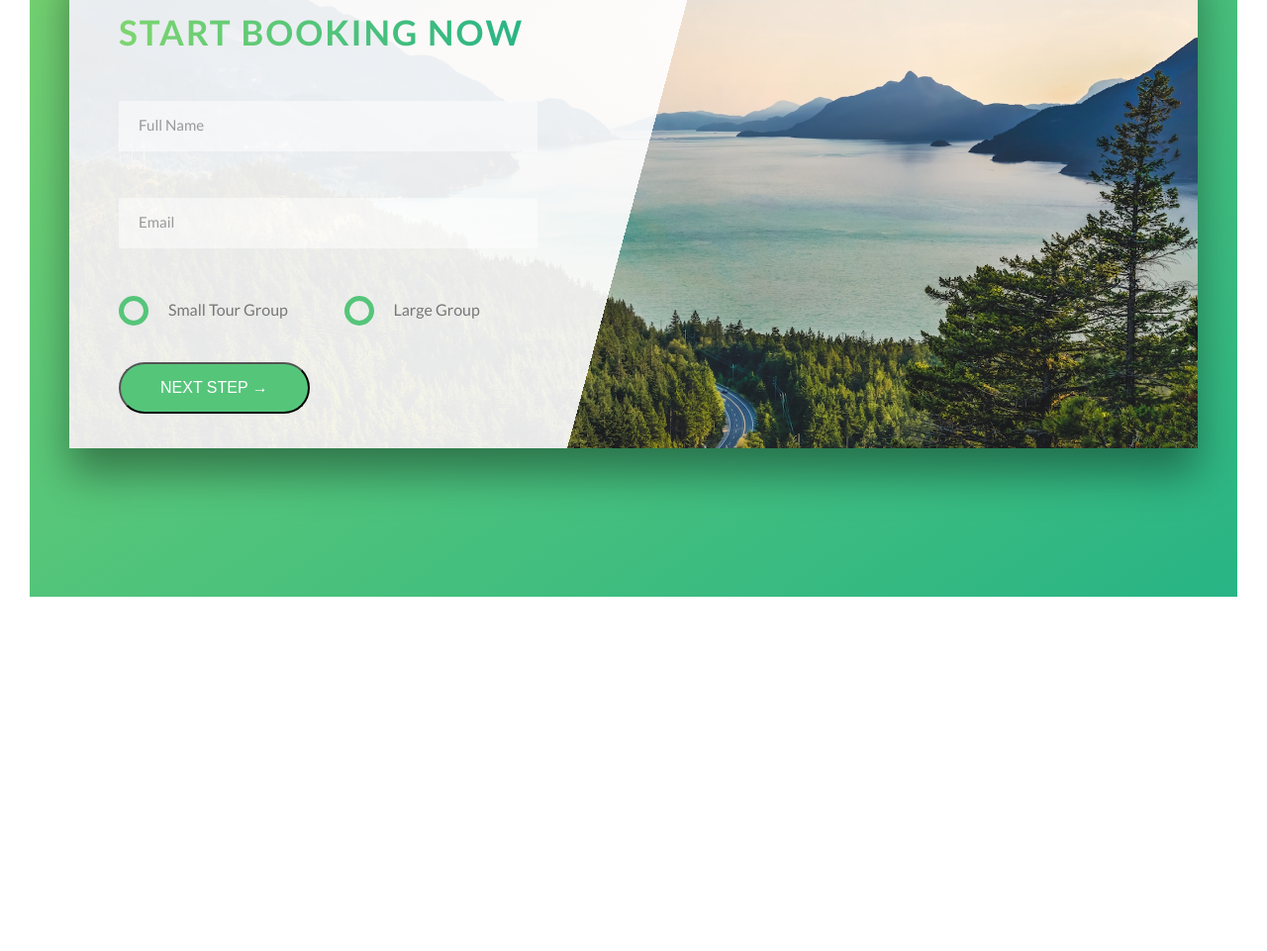
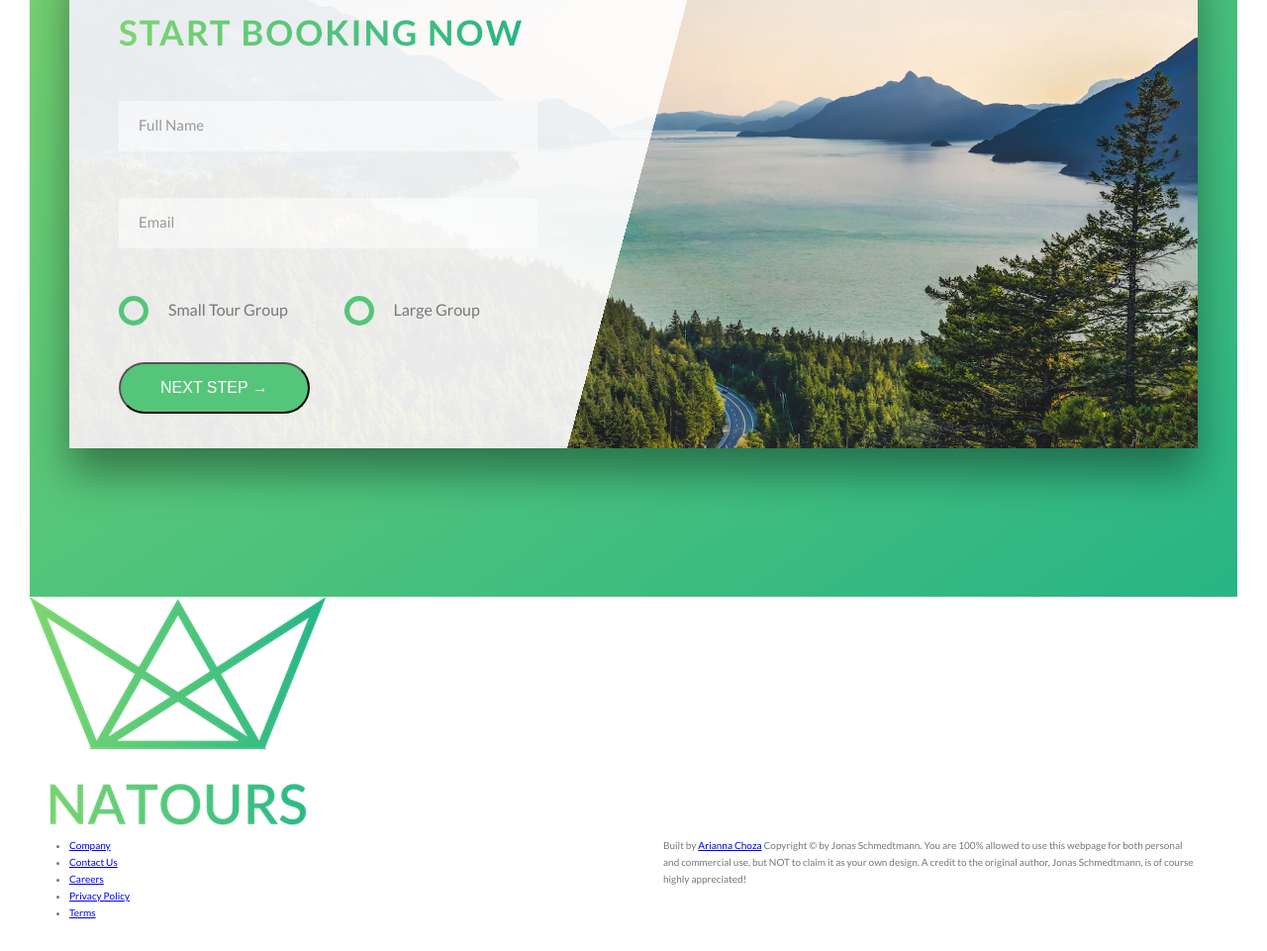
Before and after one commit to unachoza/AdvancedCSS, a website: page Natours/index.html in a window 1280 px wide. Shown: the part 4781-5742 px from the top of the page at 99% size. Before the commit the page ends 5414 px from the top, so only its background shows below. Drawn offline with Linux system fonts and the light colour scheme.

Commit message:
footer and copy right

```diff
--- a/Natours/index.html
+++ b/Natours/index.html
@@ -313,7 +313,32 @@
         </div>
       </section>
     </main>
-
+    <footer class="footer">
+      <div class="footer__logo-box">
+        <img src="img/logo-green-2x.png" alt="Full Logo" class="footer__logo" />
+      </div>
+      <div class="row">
+        <div class="col-1-of-2">
+          <div class="footer__navigation">
+            <ul class="footer__list">
+              <li class="footer__item"><a href="#" class="footer__link">Company</a></li>
+              <li class="footer__item"><a href="#" class="footer__link">Contact Us</a></li>
+              <li class="footer__item"><a href="#" class="footer__link">Careers</a></li>
+              <li class="footer__item"><a href="#" class="footer__link">Privacy Policy</a></li>
+              <li class="footer__item"><a href="#" class="footer__link">Terms</a></li>
+            </ul>
+          </div>
+        </div>
+        <div class="col-1-of-2">
+          <p class="footer__copyright">
+            Built by <a href="#" class="footer__link">Arianna Choza</a>
+            Copyright &copy; by Jonas Schmedtmann. You are 100% allowed to use this webpage for both personal and
+            commercial use, but NOT to claim it as your own design. A credit to the original author, Jonas Schmedtmann,
+            is of course highly appreciated!
+          </p>
+        </div>
+      </div>
+    </footer>
     <!-- GRID FOR LATER
     <section class="grid-test">
       <div class="row">
```
